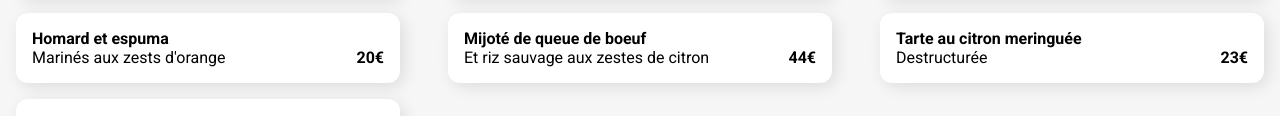
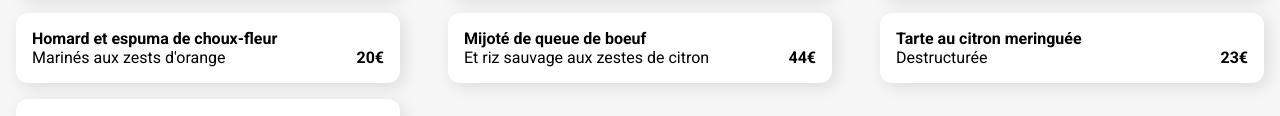
Before and after one commit to LoicCallaerts/OhMyFood, a website: page note_enchantee.html in a window 1280 px wide. Shown: the part 830-946 px from the top of the page. Drawn offline with Linux system fonts and the light colour scheme; a web font is replaced by a local one.

Commit message:
choux-fleure

```diff
--- a/note_enchantee.html
+++ b/note_enchantee.html
@@ -62,7 +62,7 @@
 
         <section class="menuItem delay-2">
           <header class="menuItem__header">
-            <h4 class="menuItem__title">Homard et espuma</h4>
+            <h4 class="menuItem__title">Homard et espuma de choux-fleur</h4>
             <p class="menuItem__description">Marinés aux zests d'orange</p>
           </header>
           <div class="menuItem__price">20€</div>
```
